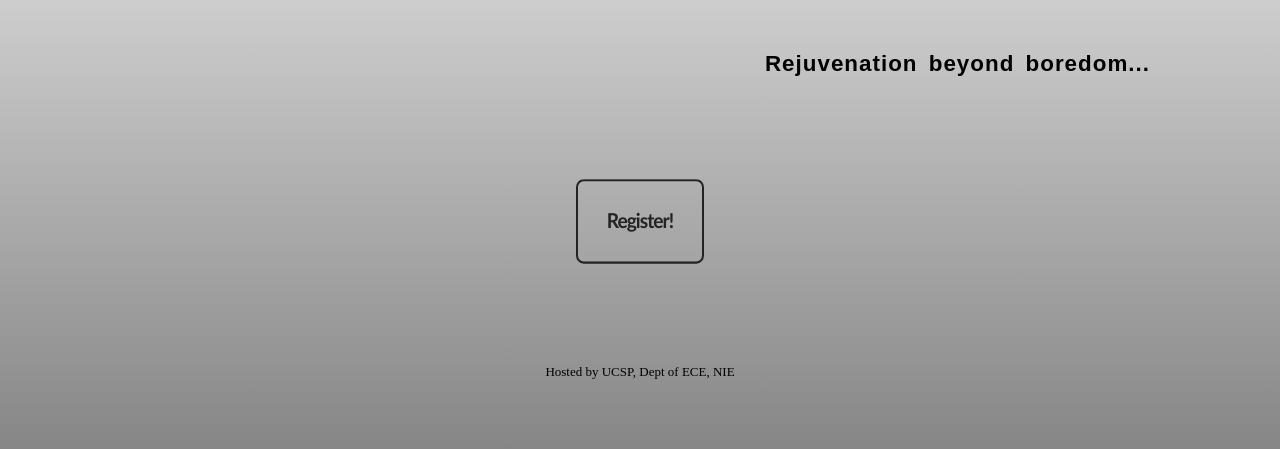
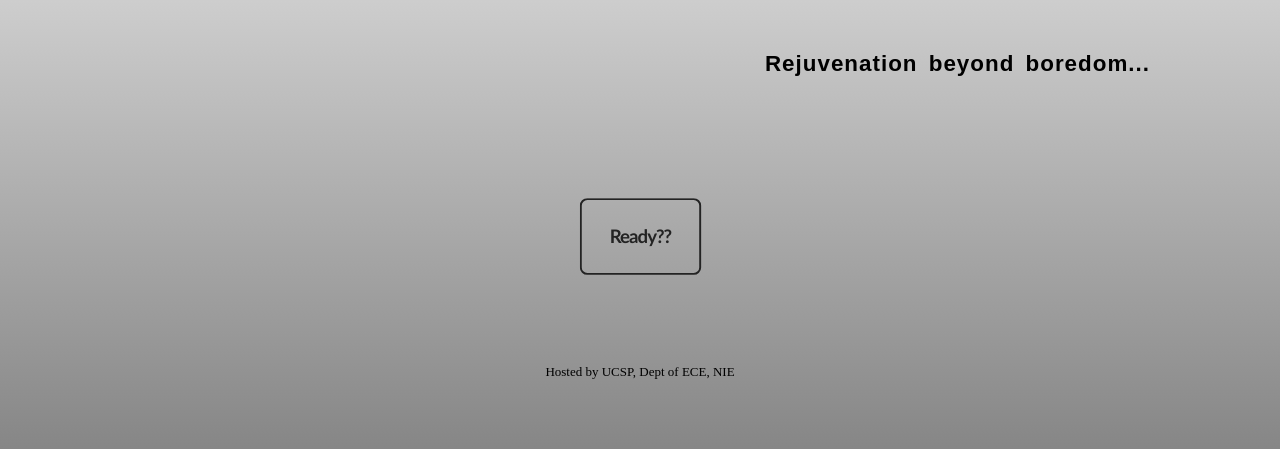
Before and after one commit to prashanthkammar/lockdownsaga, a Flask app: page / in a window 1280 px wide. Shown: the part 313-762 px from the top of the page. Run offline with Flask 2, Linux system fonts and the light colour scheme; some libraries are stand-ins or nearby versions; some web fonts are replaced.

Commit message:
check ready

```diff
--- a/templates/home.html
+++ b/templates/home.html
@@ -24,8 +24,8 @@
 </div>
 <br>
     <div class="wrap">
-    <a href="{{url_for('register')}}" class='button button4'>Register!</a>
-    <!-- <a href="{{ url_for('inst') }}" class='button button2'>Ready??</a> -->
+    <!-- <a href="{{url_for('register')}}" class='button button4'>Register!</a> -->
+    <a href="{{ url_for('inst') }}" class='button button2'>Ready??</a>
     </div>
     <h5>Hosted by UCSP, Dept of ECE, NIE</h5>
 
--- a/templates/inst.html
+++ b/templates/inst.html
@@ -17,7 +17,7 @@
 </ul>
 </div>
 <script>
-    var countDownDate = new Date("May 17, 2020 1:45:00").getTime();
+    var countDownDate = new Date("May 15, 2020 1:45:00").getTime();
     var x = setInterval(function() {
       var now = new Date().getTime();
       var distance = countDownDate - now;
```
